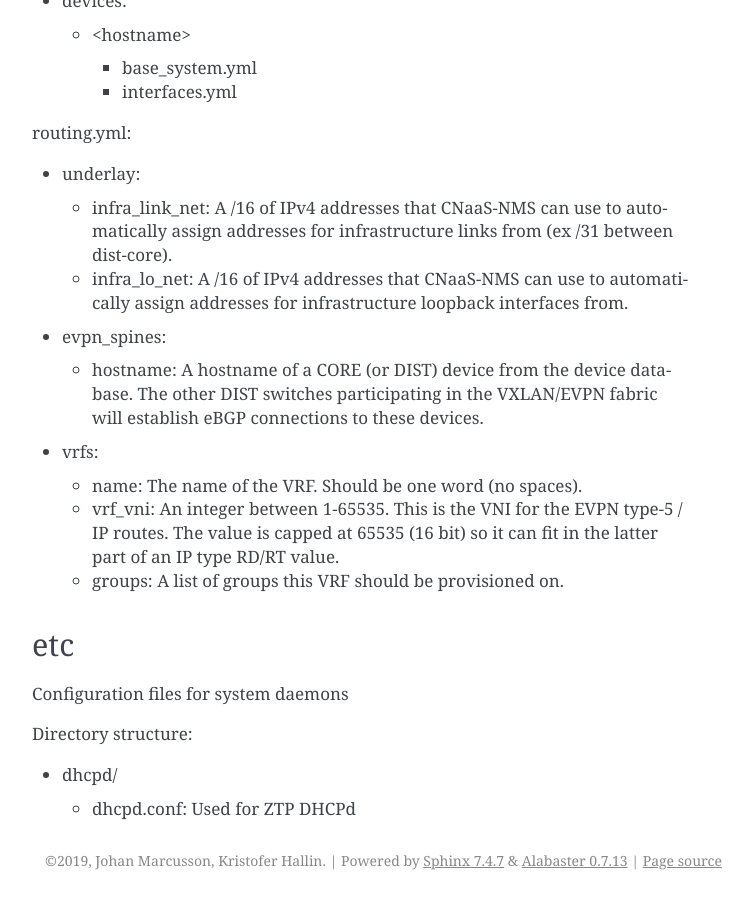
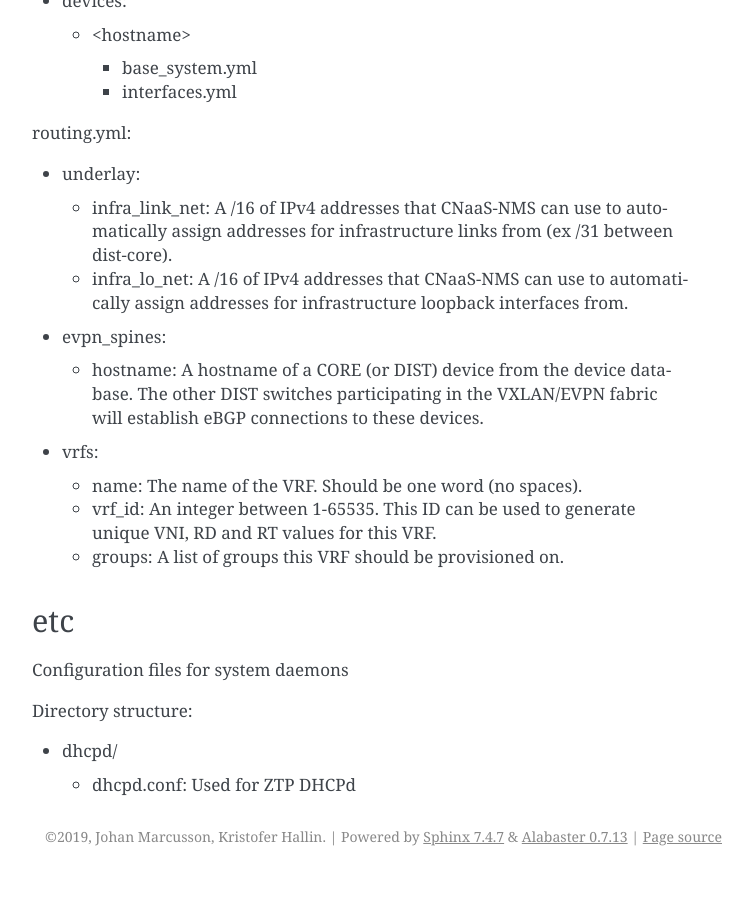
Before and after one commit to SUNET/cnaas-nms, a Sphinx documentation site: the page built from docs/reporef/index.rst, in a window 1280 px wide and 900 px high, scrolled down 2019 px. Shown: the whole window, without its empty margins (388-1141 px from the left). Built offline with Sphinx 7.4.7, drawn with Linux system fonts in a browser that asks for light colours; after the commit the page ends 2895 px from its top, so only the background shows below that.

Commit message:
Use vrf_id instead of vrf_vni as name to make it more general

```diff
--- a/docs/reporef/index.rst
+++ b/docs/reporef/index.rst
@@ -122,9 +122,8 @@ routing.yml:
 - vrfs:
 
   * name: The name of the VRF. Should be one word (no spaces).
-  * vrf_vni: An integer between 1-65535. This is the VNI for the EVPN type-5 / IP routes.
-    The value is capped at 65535 (16 bit) so it can fit in the latter part of an
-    IP type RD/RT value.
+  * vrf_id: An integer between 1-65535. This ID can be used to generate unique VNI, RD and RT
+    values for this VRF.
   * groups: A list of groups this VRF should be provisioned on.
 
 
```
Also changed, not shown: 1 other file.
